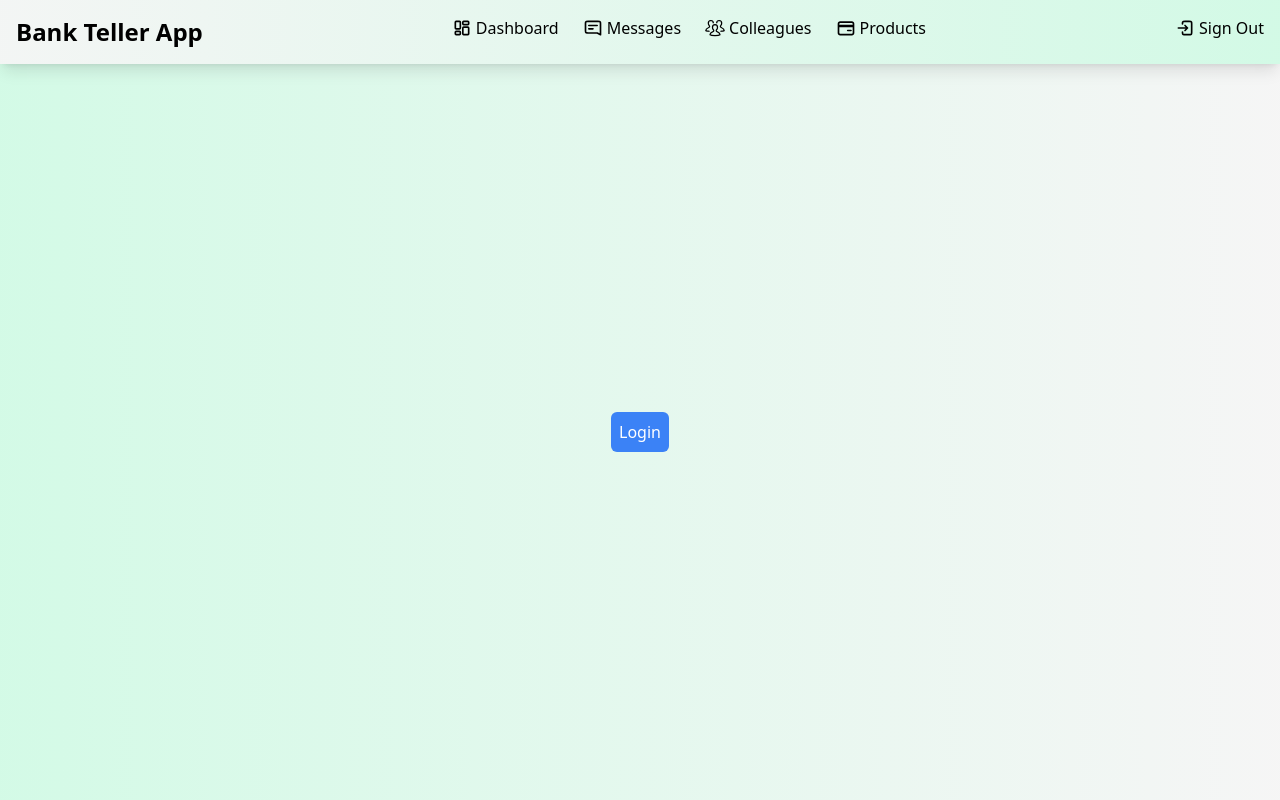
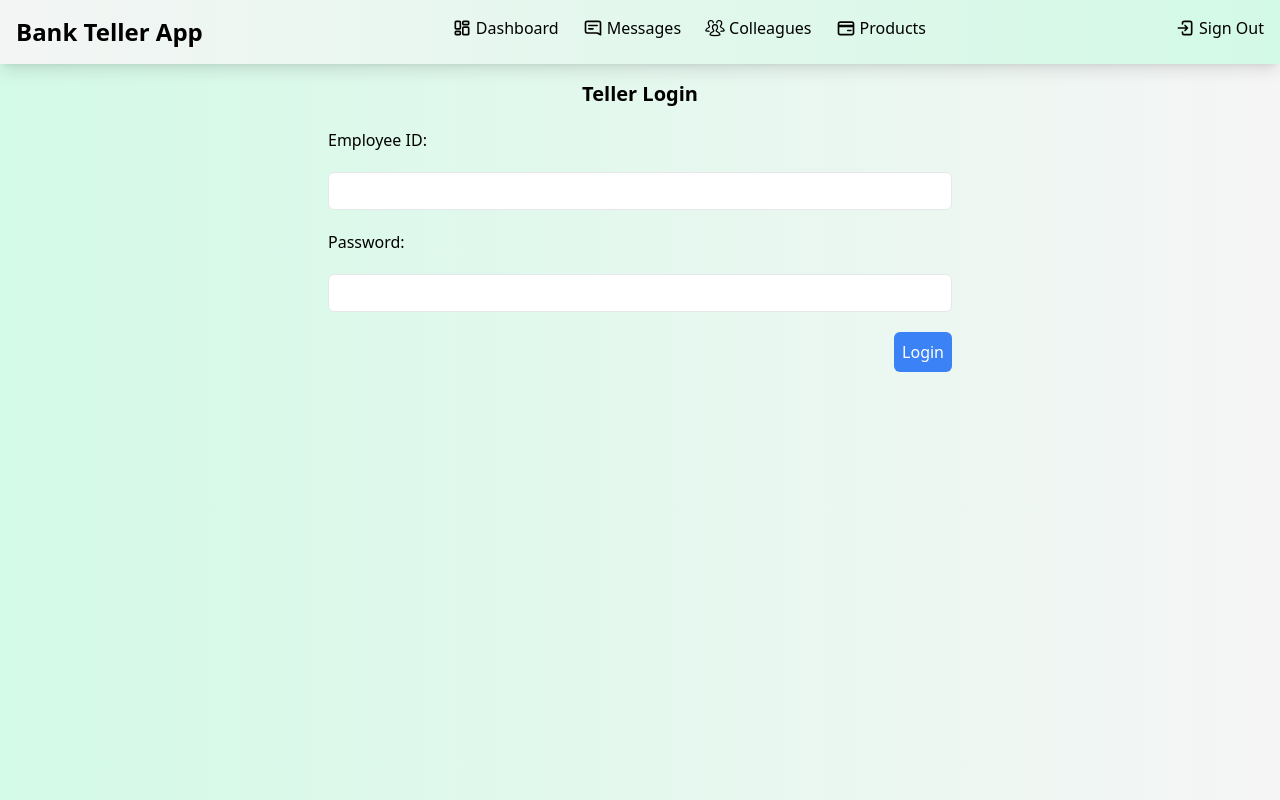
Before and after one commit to MaherMuhtadi/Bank-Teller-App, a React (Vite) app in the folder client/: page /sign_in in a window 1280 px wide. Built offline with nearby package versions, Linux system fonts and the light colour scheme.

Commit message:
added placeholder logic for employee authentication

```diff
--- a/client/src/Authentication/ClientLogin.jsx
+++ b/client/src/Authentication/ClientLogin.jsx
@@ -71,9 +71,9 @@ function ClientLogin({ onLogin }) {
                     />
                 </div>
                 <div className="flex flex-col space-y-5">
-                    <label htmlFor="login_password">Password:</label>
+                    <label htmlFor="login_client_password">Password:</label>
                     <input
-                        id="login_password"
+                        id="login_client_password"
                         type="password"
                         name="password"
                         onChange={handleChange}
--- a/client/src/Authentication/ProtectedRoute.jsx
+++ b/client/src/Authentication/ProtectedRoute.jsx
@@ -1,4 +1,3 @@
-import React from "react";
 import { Navigate } from "react-router-dom";
 
 const ProtectedRoute = ({ children }) => {
--- a/client/src/Authentication/TellerLogin.jsx
+++ b/client/src/Authentication/TellerLogin.jsx
@@ -1,21 +1,66 @@
-import React from "react";
+import { useState } from "react";
+import ErrorAlert from "../Components/ErrorAlert";
 
 const TellerLogin = () => {
     sessionStorage.removeItem("employee_id"); // Clear the session storage
 
-    const handleLogin = () => {
-        sessionStorage.setItem("employee_id", "12345"); // Example login logic
+    const [loginData, setLoginData] = useState({
+        employee_id: "",
+        password: "",
+    });
+    const [submissionError, setSubmissionError] = useState(null);
+
+    const handleChange = (e) => {
+        const { name, value } = e.target;
+        setLoginData((prevValues) => ({
+            ...prevValues,
+            [name]: value,
+        }));
+    };
+
+    const handleSubmit = (e) => {
+        e.preventDefault();
+        sessionStorage.setItem("employee_id", loginData.employee_id); // Example login logic
         window.location.href = "/"; // Redirect to the dashboard
     };
 
     return (
-        <div className="flex justify-center items-center h-full">
-            <button
-                onClick={handleLogin}
-                className="bg-blue-500 text-white rounded-md w-fit p-2"
+        <div className="flex justify-center p-4">
+            <form
+                className="flex flex-col space-y-5 w-1/2 min-w-fit"
+                onSubmit={handleSubmit}
             >
-                Login
-            </button>
+                <h2 className="font-bold text-xl text-center">Teller Login</h2>
+
+                {submissionError && <ErrorAlert error={submissionError} />}
+
+                <div className="flex flex-col space-y-5">
+                    <label htmlFor="login_employee_id">Employee ID:</label>
+                    <input
+                        id="login_employee_id"
+                        type="text"
+                        name="employee_id"
+                        onChange={handleChange}
+                        className="rounded-md border text-lg p-1"
+                    />
+                </div>
+                <div className="flex flex-col space-y-5">
+                    <label htmlFor="login_employee_password">Password:</label>
+                    <input
+                        id="login_employee_password"
+                        type="password"
+                        name="password"
+                        onChange={handleChange}
+                        className="rounded-md border text-lg p-1"
+                    />
+                </div>
+                <button
+                    className="bg-blue-500 text-white rounded-md w-fit p-2 self-end"
+                    type="submit"
+                >
+                    Login
+                </button>
+            </form>
         </div>
     );
 };
```
